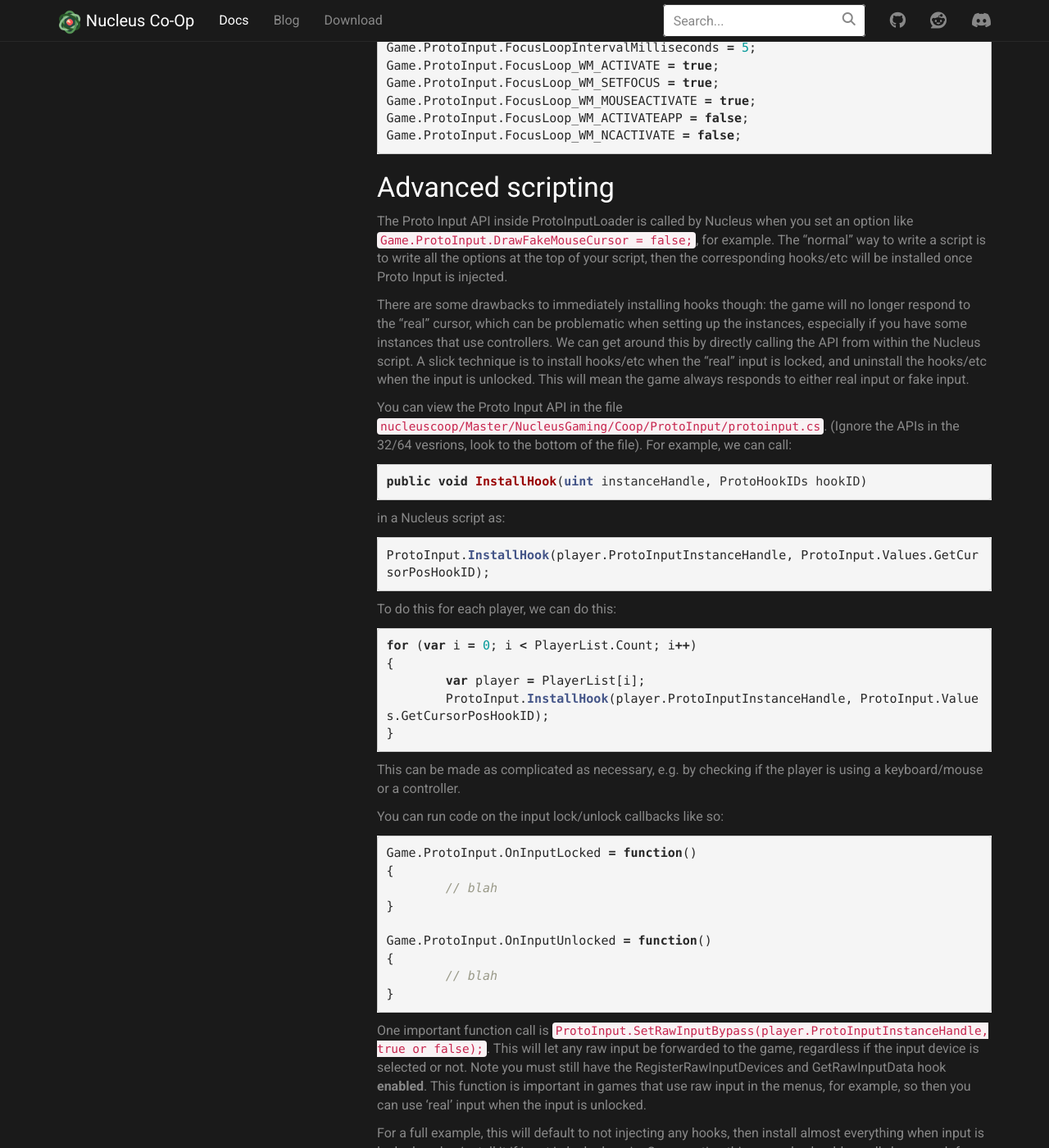
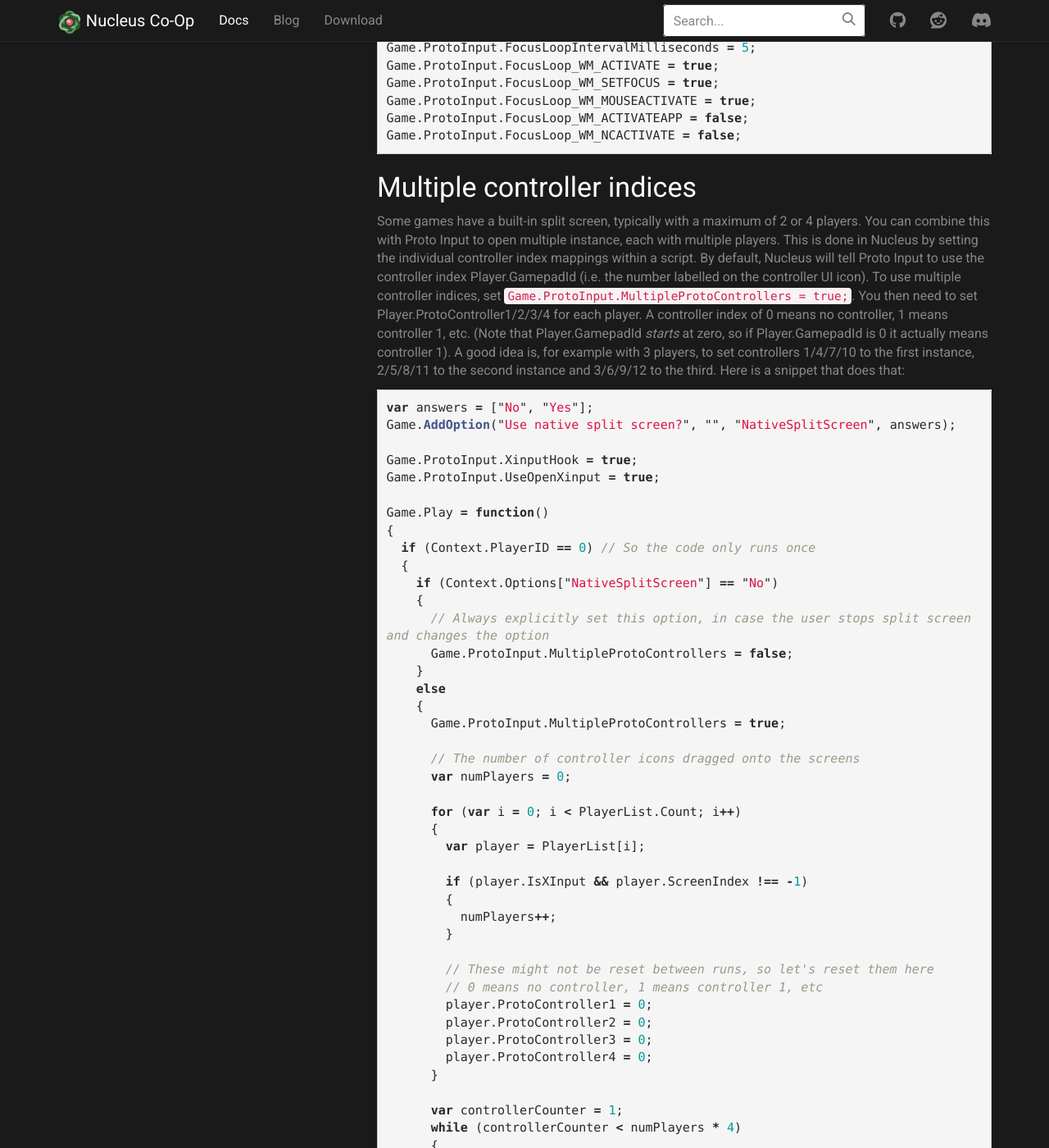
Before and after one commit to nucleus-coop/nucleus-coop.github.io, a Jekyll site: the page built from _docs/protoinput.md, in a window 1280 px wide and 1400 px high, scrolled down 10498 px. Shown: the whole window at 82% size. Built offline with Jekyll 4.4.1, drawn with Linux system fonts in a browser that asks for light colours; nearby versions of some CDN libraries; some of the changed text lies outside the part shown.

Commit message:
Added multiple controller indices

````diff
--- a/_docs/protoinput.md
+++ b/_docs/protoinput.md
@@ -203,6 +203,90 @@ Game.ProtoInput.FocusLoop_WM_ACTIVATEAPP = false;
 Game.ProtoInput.FocusLoop_WM_NCACTIVATE = false;
 ```
 
+### Multiple controller indices
+
+Some games have a built-in split screen, typically with a maximum of 2 or 4 players. You can combine this with Proto Input to open multiple instance, each with multiple players. This is done in Nucleus by setting the individual controller index mappings within a script. By default, Nucleus will tell Proto Input to use the controller index Player.GamepadId (i.e. the number labelled on the controller UI icon). To use multiple controller indices, set `Game.ProtoInput.MultipleProtoControllers = true;`. You then need to set Player.ProtoController1/2/3/4 for each player. A controller index of 0 means no controller, 1 means controller 1, etc. (Note that Player.GamepadId *starts* at zero, so if Player.GamepadId is 0 it actually means controller 1). A good idea is, for example with 3 players, to set controllers 1/4/7/10 to the first instance, 2/5/8/11 to the second instance and 3/6/9/12 to the third. Here is a snippet that does that:
+```js
+var answers = ["No", "Yes"];
+Game.AddOption("Use native split screen?", "", "NativeSplitScreen", answers);
+
+Game.ProtoInput.XinputHook = true;
+Game.ProtoInput.UseOpenXinput = true;
+
+Game.Play = function()
+{
+  if (Context.PlayerID == 0) // So the code only runs once
+  {
+    if (Context.Options["NativeSplitScreen"] == "No")
+    {
+      // Always explicitly set this option, in case the user stops split screen and changes the option
+      Game.ProtoInput.MultipleProtoControllers = false;
+    }
+    else
+    {
+      Game.ProtoInput.MultipleProtoControllers = true;
+
+      // The number of controller icons dragged onto the screens
+      var numPlayers = 0;
+
+      for (var i = 0; i < PlayerList.Count; i++)
+      {
+        var player = PlayerList[i];
+
+        if (player.IsXInput && player.ScreenIndex !== -1)
+        {
+          numPlayers++;
+        }
+
+        // These might not be reset between runs, so let's reset them here
+        // 0 means no controller, 1 means controller 1, etc
+        player.ProtoController1 = 0;
+        player.ProtoController2 = 0;
+        player.ProtoController3 = 0;
+        player.ProtoController4 = 0;
+      }
+
+      var controllerCounter = 1;
+      while (controllerCounter < numPlayers * 4)
+      {
+        for (var i = 0; i < PlayerList.Count; i++)
+        {
+          var player = PlayerList[i];
+
+          if (player.IsXInput && player.ScreenIndex !== -1)
+          {
+            if (player.ProtoController1 == 0)
+            {
+              player.ProtoController1 = controllerCounter;
+              controllerCounter++;
+            }
+            else if (player.ProtoController2 == 0)
+            {
+              player.ProtoController2 = controllerCounter;
+              controllerCounter++;
+            }
+            else if (player.ProtoController3 == 0)
+            {
+              player.ProtoController3 = controllerCounter;
+              controllerCounter++;
+            }
+            else if (player.ProtoController4 == 0)
+            {
+              player.ProtoController4 = controllerCounter;
+              controllerCounter++;
+            }
+            else
+            {
+              // This instance has all its controllers set already
+            }
+          }
+        }
+      }
+    }
+  }
+}
+```
+
 ### Advanced scripting
 
 The Proto Input API inside ProtoInputLoader is called by Nucleus when you set an option like `Game.ProtoInput.DrawFakeMouseCursor = false;`, for example. The "normal" way to write a script is to write all the options at the top of your script, then the corresponding hooks/etc will be installed once Proto Input is injected.
````
Also changed, not shown: Gemfile.lock.
